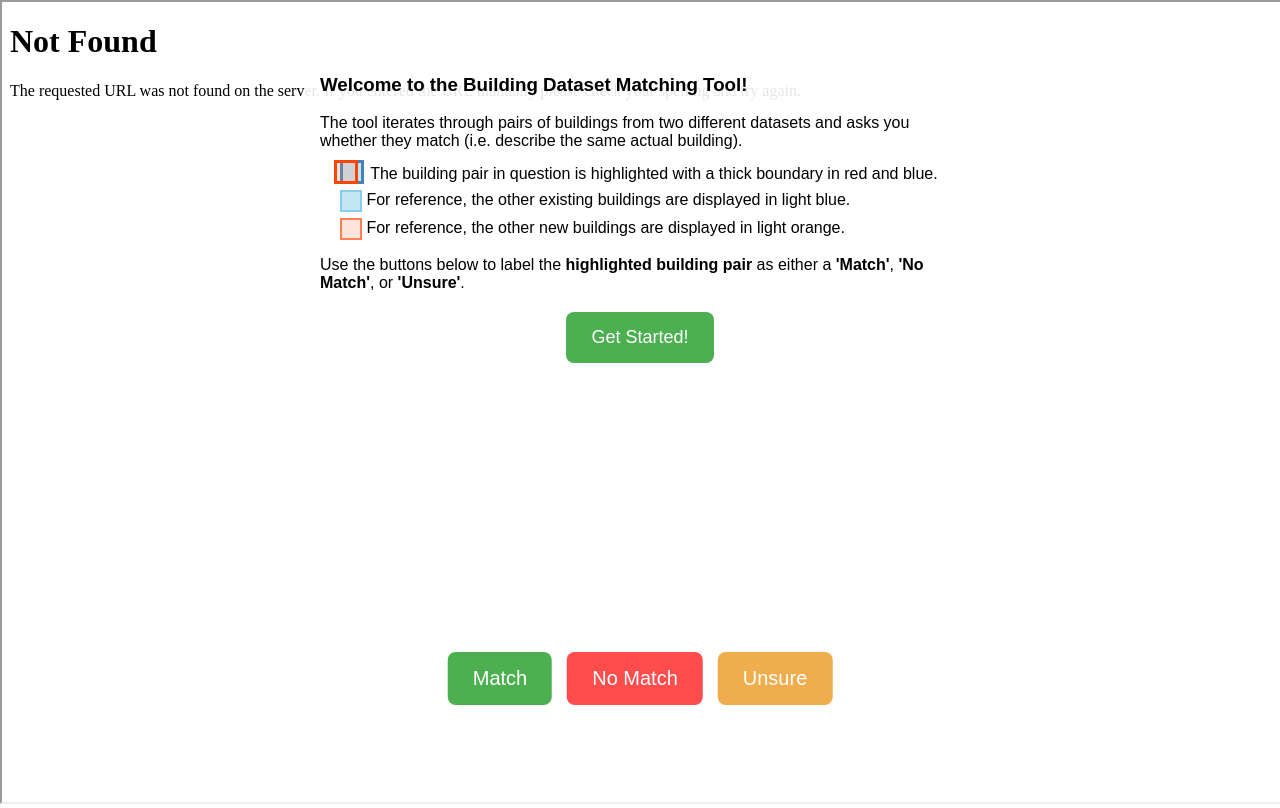
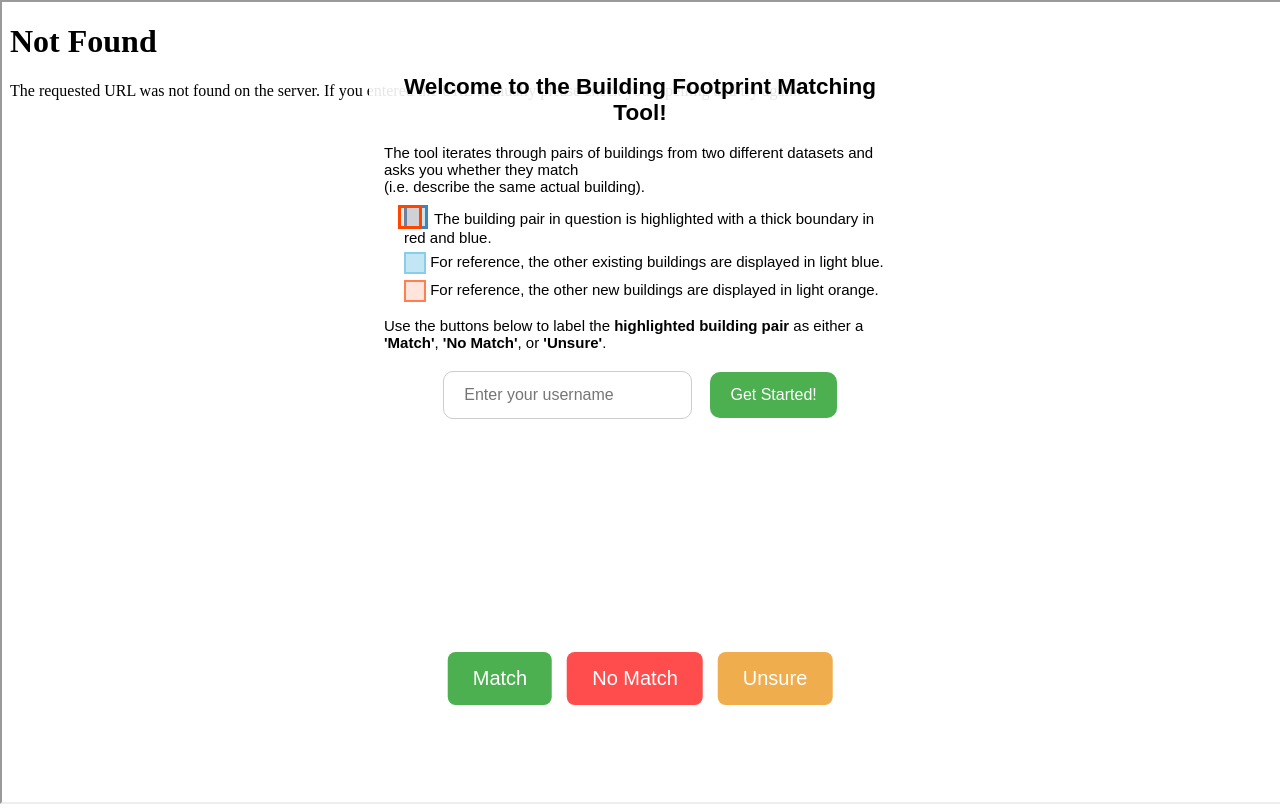
Before and after one commit to ai4up/geo-matcher, a Flask app: template eubucco_conflator/templates/index.html in a window 1280 px wide. Run offline with Flask 3, Linux system fonts and the light colour scheme; the template is opened without the code that fills it, so the values that code supplies are empty.

Commit message:
Store username with labeling results
Before starting labeling, the user is prompted for a username, which is
then stored in the Flask session and persisted with the labeling
results.

This is the first step in supporting multiple users labeling the same
building pair to cross-validate manual labeling and check for
consistency.

```diff
--- a/eubucco_conflator/app.py
+++ b/eubucco_conflator/app.py
@@ -1,10 +1,12 @@
 import atexit
+import os
 import shutil
 import webbrowser
 from pathlib import Path
 from typing import Optional
 
-from flask import Flask, Response, jsonify, render_template, request
+from flask import Flask, Response, jsonify, render_template, request, session
+
 from flask_executor import Executor
 from geopandas import GeoDataFrame
 from pandas import DataFrame
@@ -18,6 +20,7 @@ from eubucco_conflator.state import State as S
 from eubucco_conflator import spatial, map
 
 app = Flask(__name__)
+app.secret_key = os.getenv('SECRET_KEY', 'dev-mode')
 app.url_map.strict_slashes = False
 executor = Executor(app)
 maps_dir = Path(app.static_folder) / "maps"
@@ -36,6 +39,16 @@ def home() -> Response:
     fp = maps_dir / "candidate_demo.html"
     map.create_tutorial_html(fp)
     return render_template("index.html"), 200
+
+
+@app.route('/set-username', methods=['POST'])
+def set_username():
+    username = request.form.get('username')
+    if username:
+        session['username'] = username
+        return '', 200
+
+    return 'Missing username', 400
 
 
 @app.route("/show-pair")
@@ -95,12 +108,13 @@ def show_neighborhood(id: Optional[str] = None) -> Response:
 def store_label() -> Response:
     data = request.json
 
+    username = session.get('username', 'unknown')
     id_existing = data.get("id_existing")
     id_new = data.get("id_new")
     match = data.get("match")
 
     next_pair = S.next_pair()
-    S.add_result(id_existing, id_new, match)
+    S.add_result(id_existing, id_new, match, username)
 
     return jsonify({"status": "ok", "next_existing_id": next_pair[0] or "", "next_new_id": next_pair[1] or ""}), 200
 
@@ -108,6 +122,8 @@ def store_label() -> Response:
 @app.route("/store-neighborhood", methods=["POST"])
 def store_neighborhood() -> Response:
     data = request.json
+
+    username = session.get('username', 'unknown')
     id = data.get("id")
     added = data.get("added")
     removed = data.get("removed")
@@ -119,6 +135,7 @@ def store_neighborhood() -> Response:
     app.logger.info(f"Removing {len(removed)} matches in neighborhood {id}.")
 
     results = S.get_candidate_pairs(id)
+    results["username"] = username
     results["neighborhood"] = id
     results["match"] = results["match"].replace({True: "yes", False: "no"})
     results = _set_to_no_match(results, removed)
--- a/eubucco_conflator/state.py
+++ b/eubucco_conflator/state.py
@@ -75,11 +75,17 @@ class State:
         return pairs
 
     @classmethod
-    def add_result(cls, id_existing: str, id_new: str, match: str) -> None:
+    def add_result(cls, id_existing: str, id_new: str, match: str, username: str) -> None:
         if match not in ["yes", "no", "unsure"]:
             raise ValueError(f"Match label '{match}' must be one of: 'yes', 'no', 'unsure'.")
 
-        cls.results.append({"neighborhood": None, "id_existing": id_existing, "id_new": id_new, "match": match})
+        cls.results.append({
+            "neighborhood": None,
+            "id_existing": id_existing,
+            "id_new": id_new,
+            "match": match,
+            "username": username,
+        })
         cls._store_progress()
 
         if len(cls.results) % 10 == 0:
@@ -91,7 +97,7 @@ class State:
         if not df["match"].isin(["yes", "no", "unsure"]).all():
             raise ValueError("Match label must be one of: 'yes', 'no', 'unsure'.")
 
-        results = df[["neighborhood", "id_existing", "id_new", "match"]]
+        results = df[["neighborhood", "id_existing", "id_new", "match", "username"]]
         cls.results.extend(results.to_dict(orient="records"))
         cls._store_progress()
 
@@ -139,7 +145,7 @@ class State:
 
     @classmethod
     def store_results(cls) -> None:
-        pd.DataFrame(cls.results).drop_duplicates(subset=["id_existing", "id_new"], keep="last").to_csv(
+        pd.DataFrame(cls.results).drop_duplicates(subset=["id_existing", "id_new", "username"], keep="last").to_csv(
             RESULTS_FILE, index=False
         )
         cls.logger(
--- a/eubucco_conflator/templates/index.html
+++ b/eubucco_conflator/templates/index.html
@@ -54,8 +54,8 @@
             padding: 15px;
             border-radius: 10px;
             z-index: 1000;
-            width: 50%;
-            font-size: 16px;
+            width: 40%;
+            font-size: 15px;
             font-family: Arial, sans-serif;
         }
 
@@ -70,8 +70,8 @@
     </div>
 
     <div id="tutorial">
-        <h3>Welcome to the Building Dataset Matching Tool!</h3>
-        <p>The tool iterates through pairs of buildings from two different datasets and asks you whether they match (i.e. describe the same actual building).</p>
+        <h2 style="text-align: center;">Welcome to the Building Footprint Matching Tool!</h3>
+        <p>The tool iterates through pairs of buildings from two different datasets and asks you whether they match<br>(i.e. describe the same actual building).</p>
 
         <div style="padding-left: 20px;">
             <div style="margin-bottom: 6px;">
@@ -94,11 +94,16 @@
 
         <p>Use the buttons below to label the <strong>highlighted building pair</strong> as either a <strong>'Match'</strong>, <strong>'No Match'</strong>, or <strong>'Unsure'</strong>.</p>
 
-        <div style="text-align: center; margin-top: 20px;">
-            <button onclick="window.location.href='/show-pair'" style="padding: 15px 25px; font-size: 18px; background-color: #4CAF50; color: white; border: none; border-radius: 8px; cursor: pointer;">
+        <form id="username-form" method="post" action="/set-username" onsubmit="return handleFormSubmit(event)" style="text-align: center; margin-top: 20px;">
+            <input type="text" id="username" name="username" placeholder="Enter your username" required
+                   style="padding: 14px 20px; font-size: 16px; border-radius: 10px; border: 1px solid #ccc; margin-right: 14px;">
+
+            <button type="submit"
+                    style="padding: 14px 20px; font-size: 16px; background-color: #4CAF50; color: white;
+                           border: none; border-radius: 10px; cursor: pointer;">
                 Get Started!
             </button>
-        </div>
+        </form>
     </div>
 
     <div id="buttons">
@@ -106,5 +111,32 @@
         <button class="btn btn-no-match" onclick="alert('Demo only. No data will be saved.');">No Match</button>
         <button class="btn btn-unsure" onclick="alert('Demo only. No data will be saved.');">Unsure</button>
     </div>
+
+    <script>
+        async function handleFormSubmit(event) {
+            event.preventDefault(); // Stop normal form submit
+
+            const usernameInput = document.getElementById('username');
+            const username = usernameInput.value.trim();
+
+            if (!username) { // Prevent submitting white spaces
+                alert('Please enter your username.');
+                return false;
+            }
+
+            const response = await fetch('/set-username', {
+                method: 'POST',
+                headers: { 'Content-Type': 'application/x-www-form-urlencoded' },
+                body: new URLSearchParams({ username })
+            });
+
+            if (response.ok) {
+                window.location.href = '/show-pair';
+            } else {
+                alert('There was a problem saving your username.');
+                return false;
+            }
+        }
+    </script>
 </body>
 </html>
```
